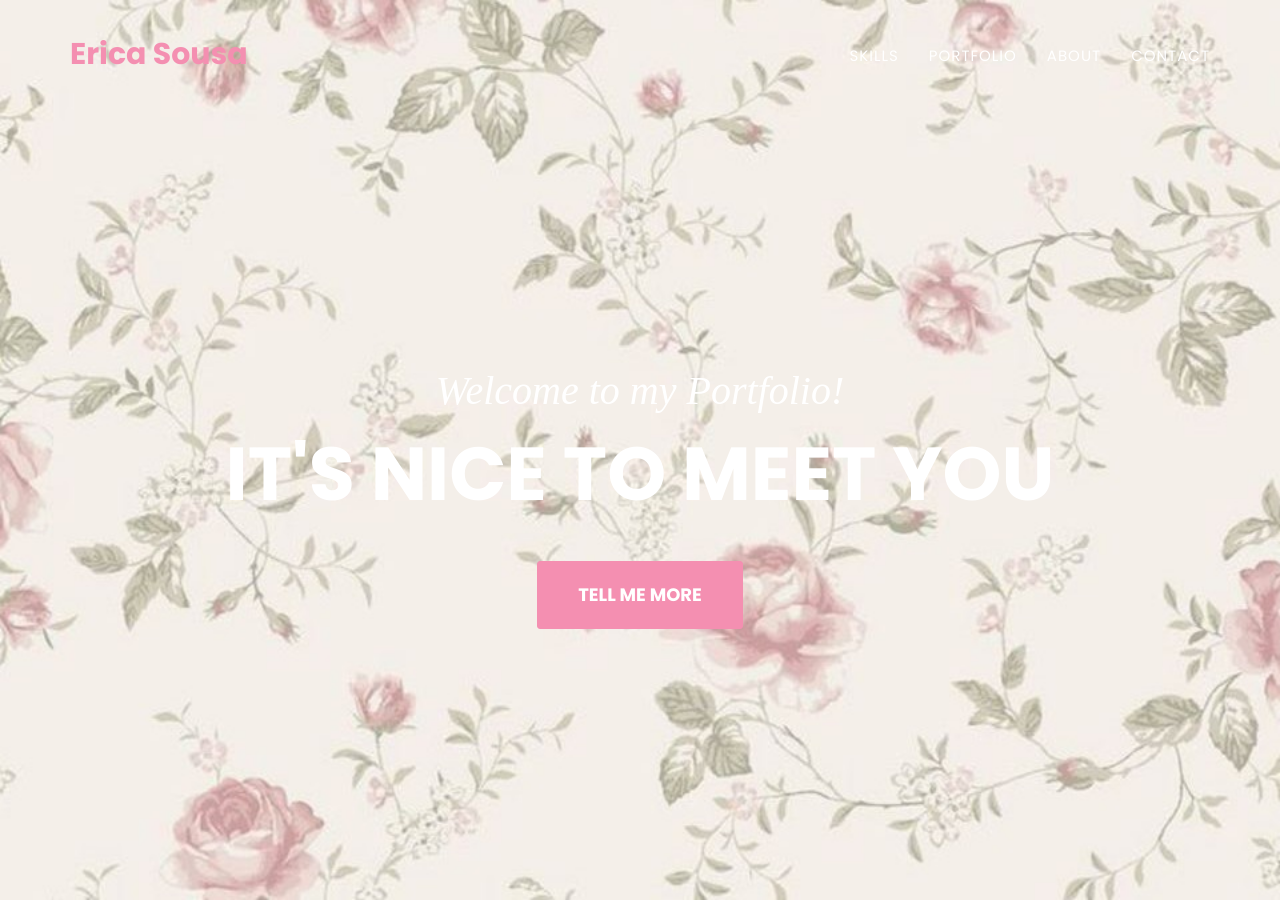
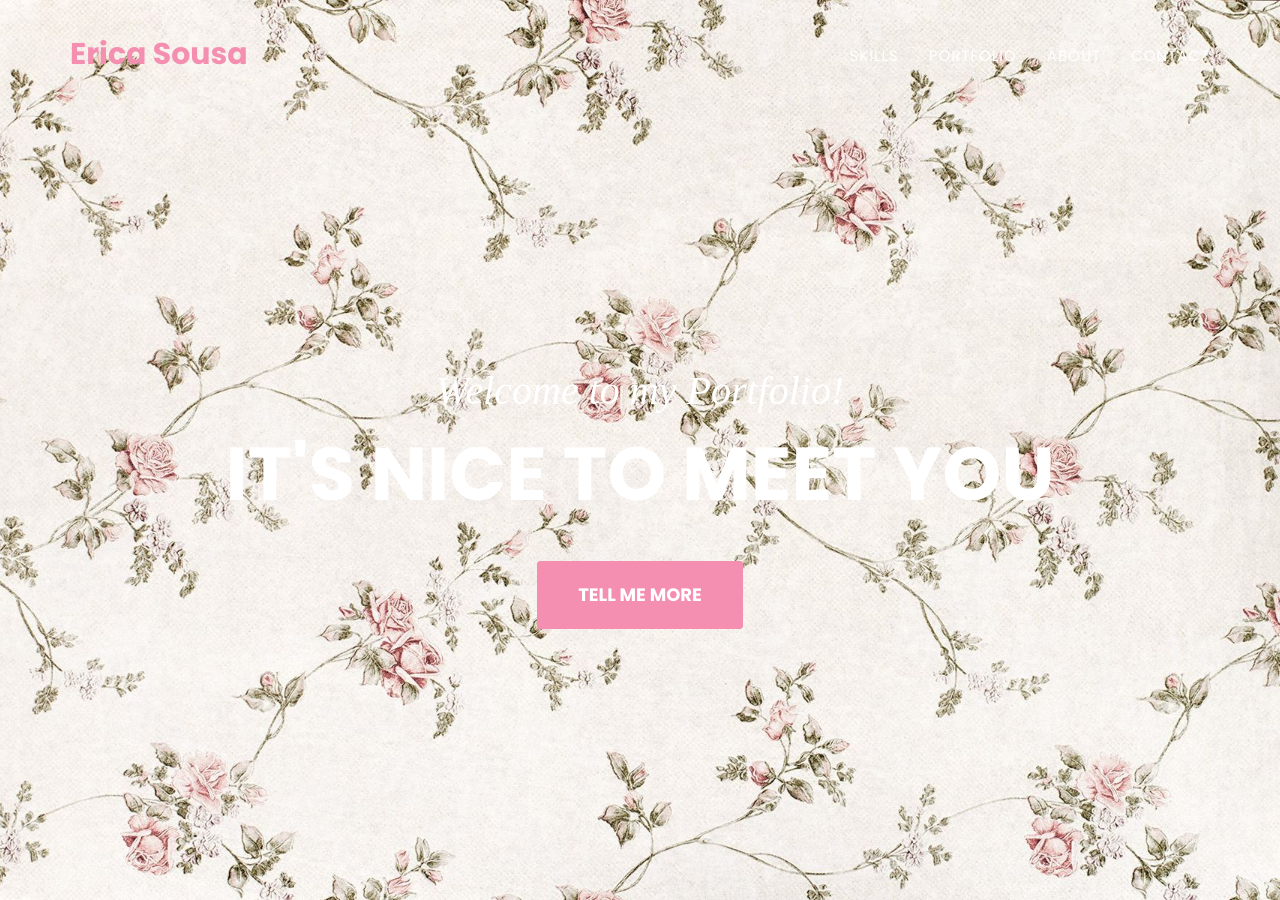
Before and after one commit to ericasousaa/EricaSousa, a Jekyll site: the page built from index.html, in a window 1280 px wide and 900 px high. Built offline with Jekyll 4.4.1, drawn with Linux system fonts in a browser that asks for light colours; some web fonts are replaced.

Commit message:
Update agency.css

```diff
--- a/_includes/css/agency.css
+++ b/_includes/css/agency.css
@@ -284,7 +284,7 @@ header {
 
     min-height: 100vh;
     background-attachment: scroll;
-    background-image: url('{{ site.baseurl }}/flor2.jpg');
+    background-image: url('{{ site.baseurl }}/flor3.jpg');
     background-position: center center;
     background-repeat: no-repeat;
     background-size: cover;
```
